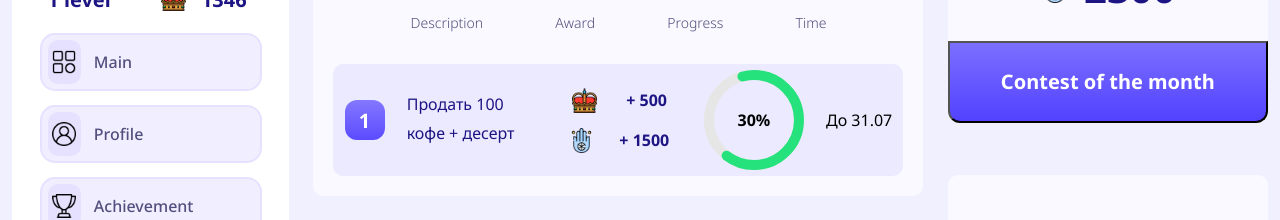
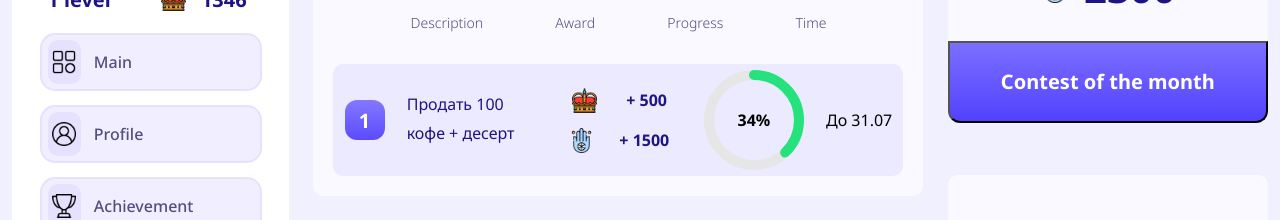
Before and after one commit to GennadiiLazovskii/corporateCaffeApp, a React (Vite) app: page / in a window 1280 px wide. Shown: the part 350-570 px from the top of the page. Built offline with nearby package versions, Linux system fonts and the light colour scheme.

Commit message:
Fix ProgrecCircle

```diff
--- a/src/components/mainScreenProfile/listAchievements/ListAchievements.jsx
+++ b/src/components/mainScreenProfile/listAchievements/ListAchievements.jsx
@@ -5,7 +5,7 @@ import Karma from '../../../img/user/karma.png';
 
 const ListAchievements = ({handleShowDescrActiveTask}) => {
 
-    const progress = 30;
+    const progress = 34;
 
     return (
         <div className={styles.userAchievementsAward}>
--- a/src/components/mainScreenProfile/progresCircle/ProgresCircle.jsx
+++ b/src/components/mainScreenProfile/progresCircle/ProgresCircle.jsx
@@ -1,17 +1,29 @@
 import './ProgressCircle.scss';
+import { useEffect, useState } from 'react';
 
 const ProgressCircle = ({ progress }) => {
+    const [offset, setOffset] = useState(0);
     const circleSize = 100;
 
+    useEffect(() => {
+        const circumference = 2 * Math.PI * (circleSize / 2);
+        const progressOffset = ((100 - progress) / 100) * circumference;
+
+        setOffset(progressOffset);
+    }, [progress, circleSize]);
+
     return (
-        <div className="progress-circle" style={{ '--progress': `${progress}%` }}>
+        <div className="progress-circle">
             <svg className="progress-circle__svg" width={circleSize} height={circleSize}>
-                <circle className="progress-circle__background" cx={circleSize / 2} cy={circleSize / 2} r={circleSize / 2 - 5} />
+                <circle className="progress-circle__background" cx="50%" cy="50%" r="45%" />
                 <circle
                     className="progress-circle__bar"
-                    cx={circleSize / 2}
-                    cy={circleSize / 2}
-                    r={circleSize / 2 - 5}
+                    cx="50%"
+                    cy="50%"
+                    r="45%"
+                    style={{
+                        strokeDashoffset: `${offset}`
+                    }}
                 />
             </svg>
             <div className="progress-circle__label">{`${progress}%`}</div>
--- a/src/components/mainScreenProfile/progresCircle/ProgressCircle.scss
+++ b/src/components/mainScreenProfile/progresCircle/ProgressCircle.scss
@@ -1,5 +1,3 @@
-// ProgressCircle.scss
-
 $circleSize: 100px; // Circle size in pixels
 
 .progress-circle {
@@ -29,19 +27,14 @@ $circleSize: 100px; // Circle size in pixels
         stroke: #26E27C;
         stroke-width: 10%;
         stroke-linecap: round;
-        stroke-dasharray: $circleSize;
-        animation: progress-circle-anim 1s ease-in-out forwards;
+        stroke-dasharray: calc(2 * 3.14159 * (#{$circleSize} / 2));
+        stroke-dashoffset: 0;
+        transform: rotate(-90deg);
+        transform-origin: center;
+        transition: stroke-dashoffset 0.3s ease-in-out;
     }
 
     &__label {
         position: absolute;
     }
-
-    @keyframes progress-circle-anim {
-        to {
-            $circumference: 3.14159 * ($circleSize + $circleSize);
-            $progressSize: calc($circumference - ($circumference * #{var(--progress)} / 50));
-            stroke-dashoffset: $progressSize;
-        }
-    }
 }
--- a/src/components/mainScreenProfile/userWishes/userWishesProgres/UserWishesProgres.jsx
+++ b/src/components/mainScreenProfile/userWishes/userWishesProgres/UserWishesProgres.jsx
@@ -2,7 +2,6 @@ import { FaCheck } from 'react-icons/fa';
 import './ProgressBar.scss';
 
 const UserWishesProgres = ({ progress }) => {
-    console.log(progress)
     return (
         <div className="progress-bar">
             <div className="progress-bar__fill" style={{ width: `${progress}%`, marginLeft: 0  }}>
```
